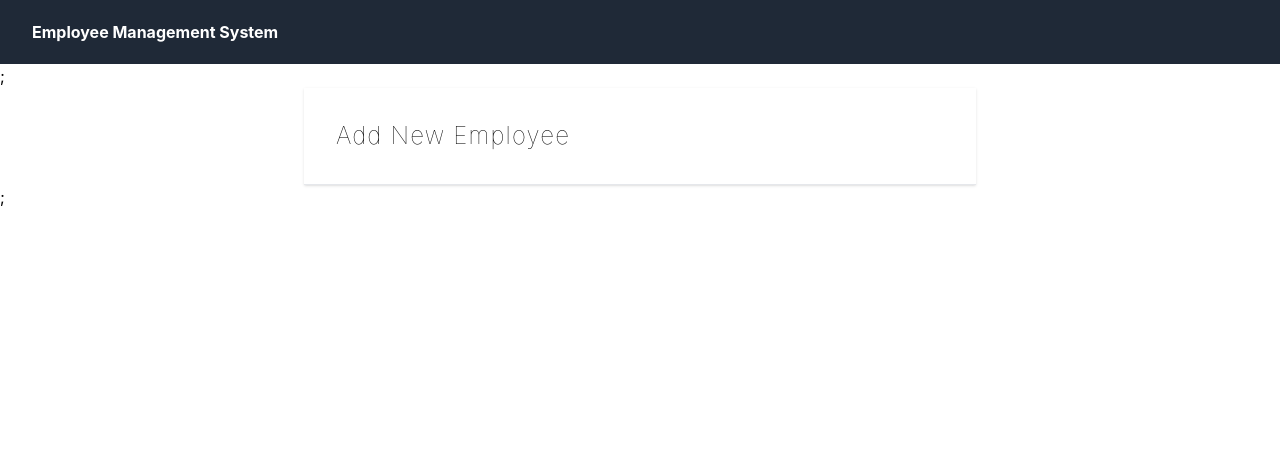
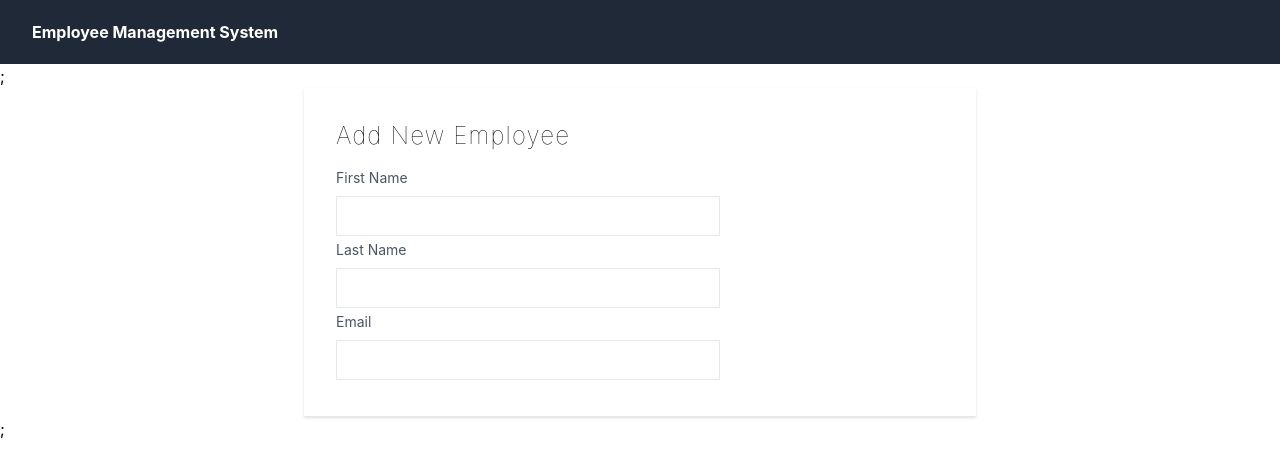
Before and after one commit to jasonchriscodes/Employee-Management-System, a React (Create React App) app in the folder frontend/: page /addEmployee in a window 1280 px wide. Shown: the top 474 px of the page. Built offline with nearby package versions, Linux system fonts and the light colour scheme.

Commit message:
chore: add input form

```diff
--- a/frontend/src/components/AddEmployee.js
+++ b/frontend/src/components/AddEmployee.js
@@ -7,6 +7,33 @@
         <div className="font-thin text-2xl tracking-wider">
           <h1>Add New Employee</h1>
         </div>
+        <div className="item-center justify-center h-14 w-full my-4">
+          <label className="block text-gray-600 text-sm font-normal">
+            First Name
+          </label>
+          <input
+            type="text"
+            className="h-10 w-96 border mt-2 px-2 py-2"
+          ></input>
+        </div>
+        <div className="item-center justify-center h-14 w-full my-4">
+          <label className="block text-gray-600 text-sm font-normal">
+            Last Name
+          </label>
+          <input
+            type="text"
+            className="h-10 w-96 border mt-2 px-2 py-2"
+          ></input>
+        </div>
+        <div className="item-center justify-center h-14 w-full my-4">
+          <label className="block text-gray-600 text-sm font-normal">
+            Email
+          </label>
+          <input
+            type="email"
+            className="h-10 w-96 border mt-2 px-2 py-2"
+          ></input>
+        </div>
       </div>
     </div>
   );
```
